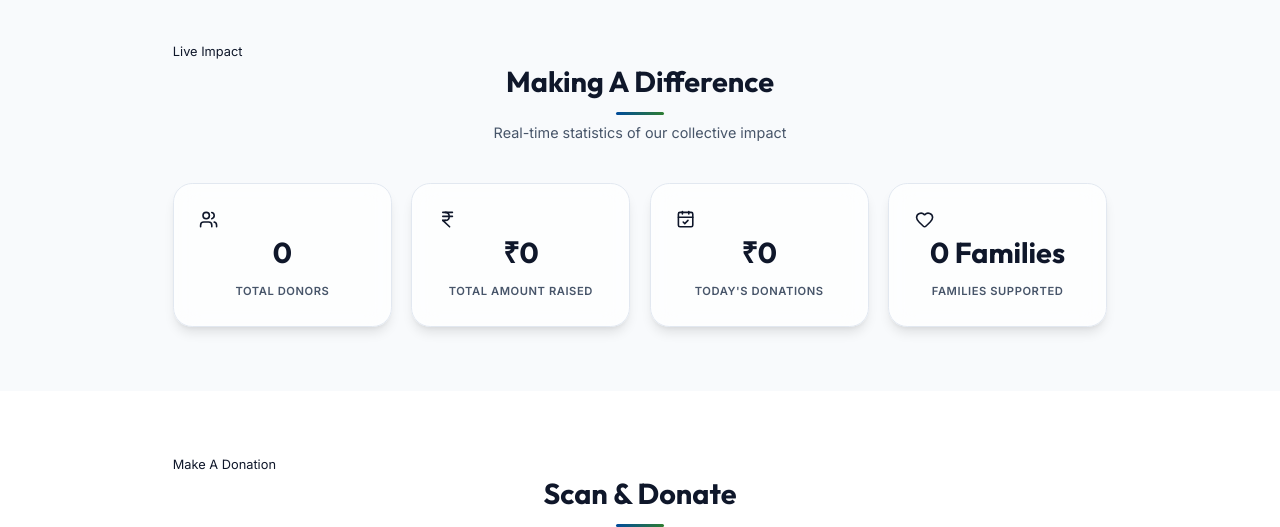
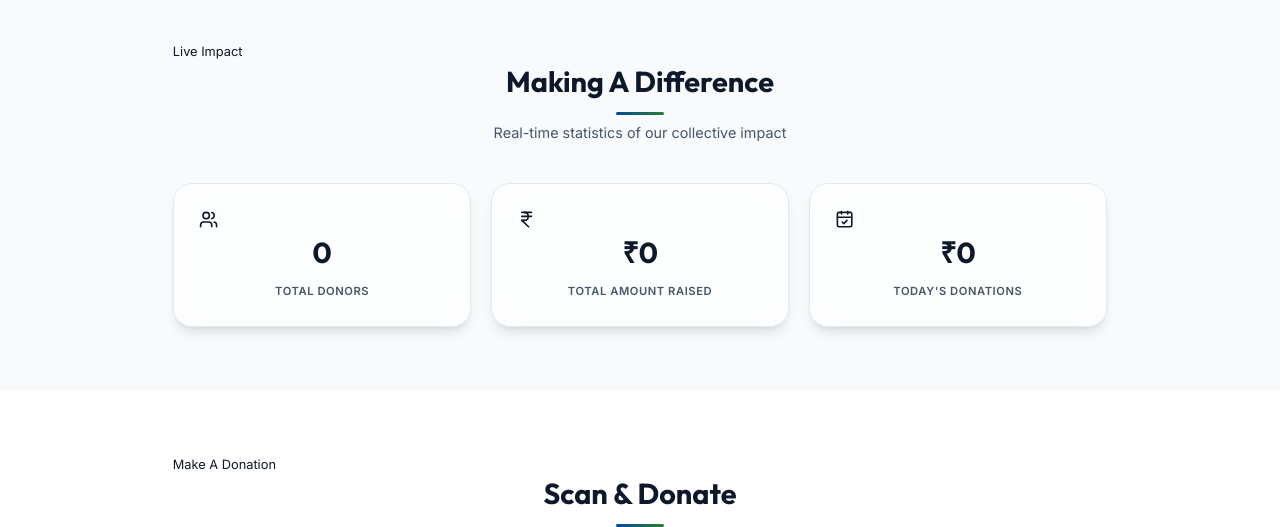
Before and after one commit to ssgobind12/genus-relief-fund, a website built with Vite: page index.html in a window 1280 px wide. Shown: the part 662-1189 px from the top of the page. Built offline with nearby package versions, Linux system fonts and the light colour scheme; some packages are replaced by stand-ins of ours; no server answers; the database is empty; animation ran at ten frames a second; files whose address does not match are found by name.

Commit message:
UI Update: Remove Families Supported stat card from homepage and adjust grid layout

```diff
--- a/css/main.css
+++ b/css/main.css
@@ -454,7 +454,7 @@ button, input, textarea, select {
 
 .counter-grid {
   display: grid;
-  grid-template-columns: repeat(4, 1fr);
+  grid-template-columns: repeat(3, 1fr);
   gap: var(--space-6);
 }
 
--- a/index.html
+++ b/index.html
@@ -183,14 +183,6 @@
           </div>
           <div class="counter-value" id="stat-today" data-target="0" data-prefix="₹">₹0</div>
           <div class="counter-label">Today's Donations</div>
-        </div>
-
-        <div class="counter-card animate-on-scroll" data-delay="300">
-          <div class="counter-icon-wrap bg-red">
-            <i data-lucide="heart"></i>
-          </div>
-          <div class="counter-value" id="stat-families" data-target="0" data-suffix=" Families">0</div>
-          <div class="counter-label">Families Supported</div>
         </div>
       </div>
     </div>
```
